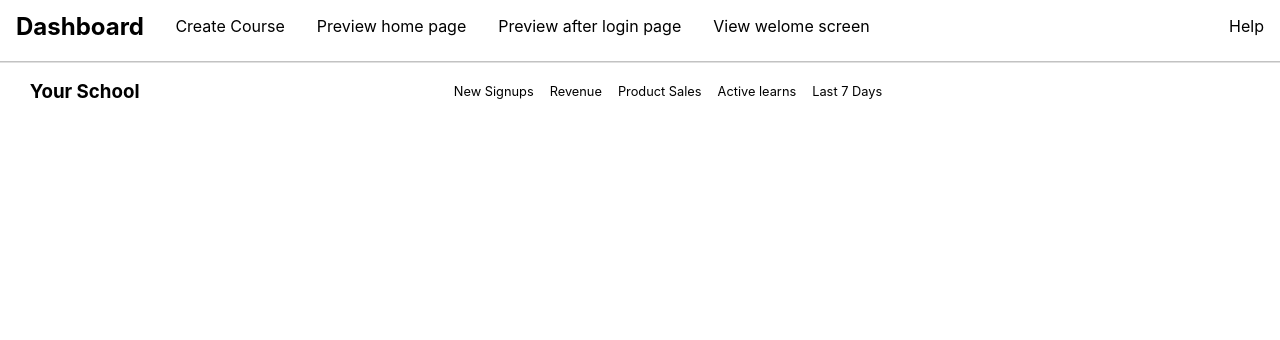
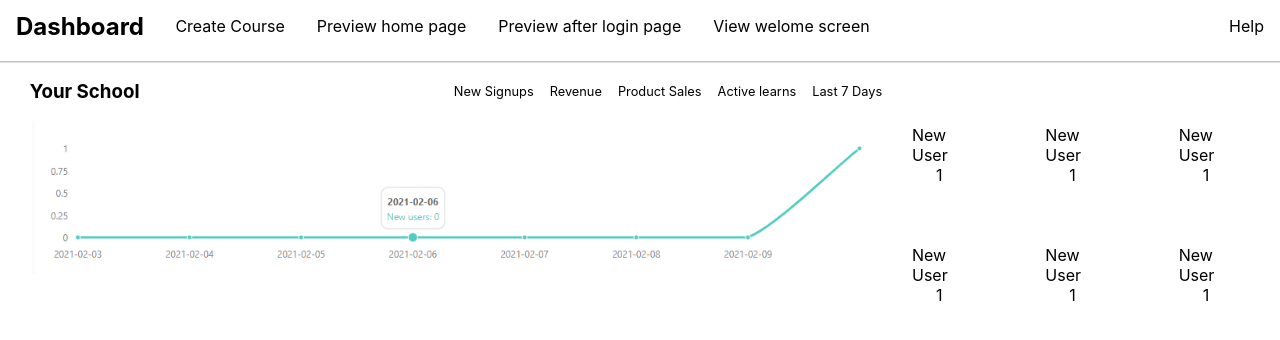
Before and after one commit to PranitPatil03/HUBX, a React (Create React App) app in the folder dashboard/: page / in a window 1280 px wide. Shown: the top 340 px of the page. Built offline with nearby package versions, Linux system fonts and the light colour scheme; the HTML template or start-up script is replaced by a standard one.

Commit message:
Graph Section Completed

```diff
--- a/dashboard/src/components/Graph.js
+++ b/dashboard/src/components/Graph.js
@@ -1,8 +1,10 @@
 import React from 'react'
+import graph from '../components/images/graph.png';
 
 function Graph() {
   return (
     <>
+      <div className="main">
         <div className="graphContainer">
           <div className="newnavbar">
             <div className="newlogo">
@@ -20,7 +22,47 @@ function Graph() {
 
           </div>
         </div>
+        <div className="rightbox">
           <div className="dataContainer">
+            <img src={graph} alt="" className="graphimg" />
+          </div>
+          <div className="freaturescontainer">
+            <div className="firstrow">
+              <div className="user">
+                <img src="" alt="" />
+                <p>New User <br /> <span className="center">1</span></p>
+              </div>
+              <div className="user bottom">
+                <img src="" alt="" />
+                <p>New User <br /> <span className="center">1</span></p>
+              </div>
+
+            </div>
+            <div className="secondrow">
+              <div className="time">
+                <img src="" alt="" />
+                <p>New User <br /> <span className="center">1</span></p>
+              </div>
+              <div className="time bottom">
+                <img src="" alt="" />
+                <p>New User <br /> <span className="center">1</span></p>
+              </div>
+
+            </div>
+            <div className="secondrow">
+              <div className="time">
+                <img src="" alt="" />
+                <p>New User <br /> <span className="center">1</span></p>
+              </div>
+              <div className="time bottom">
+                <img src="" alt="" />
+                <p>New User <br /> <span className="center">1</span></p>
+              </div>
+
+            </div>
+          </div>
+        </div>
+
 
       </div>
     </>
--- a/dashboard/src/components/style.css
+++ b/dashboard/src/components/style.css
@@ -61,3 +61,58 @@ body{
     display: flex;
     margin-left: 1rem;
 }
+
+/* .main{
+    display: flex;
+    justify-content: center;
+    align-items: center;
+} */
+
+.graphimg{
+    max-width: 53rem;
+    margin-left: 2rem;
+}
+
+.rightbox{
+    display: flex;
+    justify-content: space-between;
+}
+
+.freaturescontainer{
+    display: flex;
+    justify-content:center
+}
+
+/* .firstrow{
+    display: flex;
+} */
+
+.user{
+    margin-top: -2rem;
+    margin-right: 2rem;
+    margin-left: 2rem;
+}
+
+.center{
+    margin-left: 1.5rem;
+    text-align: center;
+}
+
+/* .secondrow{
+    display: flex;
+} */
+
+.time{
+    margin-top: -2rem;
+    margin-right: 2rem;
+    margin-left: 2rem;
+}
+
+.center{
+    margin-left: 1.5rem;
+    text-align: center;
+}
+
+.bottom{
+    margin-top: 1.5rem;
+}
```
Also changed, not shown: dashboard/src/components/images/graph.png (added). Lines whose indentation alone changed are shown as unchanged.
